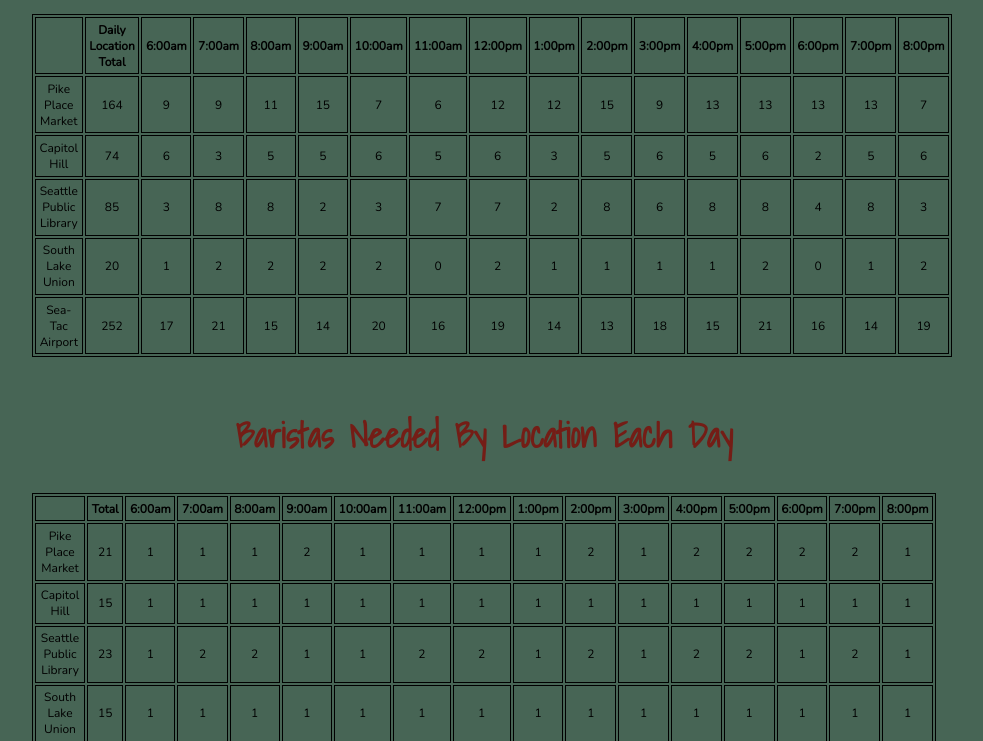
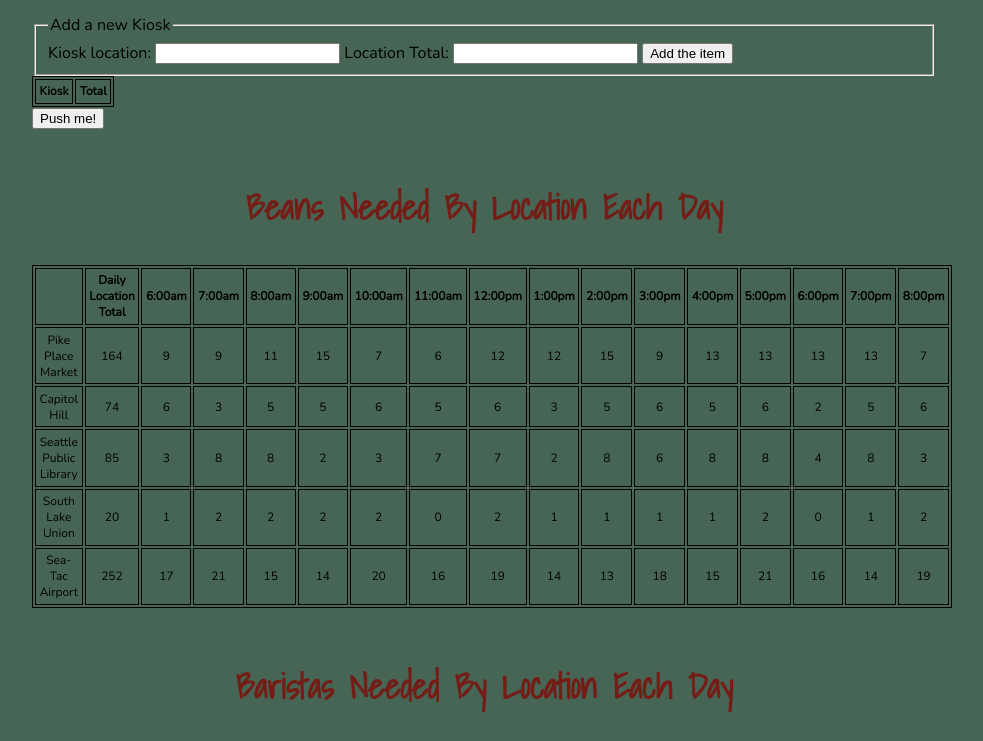
Before and after one commit to meaganmason83/class_8_lab, a plain HTML site: page index.html in a window 1280 px wide. Shown: the part 530-1271 px from the top of the page, without its empty margins (156-1139 px from the left). Drawn offline with nearby package versions, Linux system fonts and the light colour scheme.

Commit message:
adding eventListener and input form

```diff
--- a/app.js
+++ b/app.js
@@ -4,6 +4,8 @@ var allKiosks = [];
 var grandTotals = {
   location: 0
 };
+var form = document.getElementById('form');
+var button = document.getElementById('button');
 
 function Kiosk(name, minCustomer, maxCustomer, averageCups, averagePounds) {
    this.name = name;
@@ -102,8 +104,8 @@ function Kiosk(name, minCustomer, maxCustomer, averageCups, averagePounds) {
     Kiosk.prototype.generateLocationTotals = function() {
         for (var i = 0; i < allKiosks.length; i++) {
           grandTotals.location += allKiosks.totalBeansPerDay;
-          console.log(allKiosks.totalBeansPerDay);
-          console.log(grandTotals.location);
+          // console.log(allKiosks.totalBeansPerDay);
+          // console.log(grandTotals.location);
         }
     };
 
@@ -318,3 +320,9 @@ function makeTable2(arr) {
   }
 }
 makeTable2(allKiosks);
+
+function buttonClick() {
+  alert('The button has been clicked!');
+}
+
+button.addEventListener('click', buttonClick);
--- a/data.html
+++ b/index.html
@@ -6,14 +6,53 @@
     <link href="https://fonts.googleapis.com/css?family=Nunito" rel="stylesheet">
     <link href="https://fonts.googleapis.com/css?family=Shadows+Into+Light" rel="stylesheet">
     <link rel="stylesheet" type="text/css" href="style.css">
-  </head>
-  <body>
+    </head>
+    <body>
     <header>
       <img class='pic' src="https://github.com/codefellows/seattle-201n6/blob/master/class-06-dom--objects--domain_modeling/lab/assets/campfire-coffee.jpg?raw=true">
     </header>
+  <body>
     <main>
-      <h1>Beans Needed By Location Each Day</h1>
-    <table id="populate-table1">
+      <h1>Campfire Coffee Data Page</h1>
+      <form id="form">
+        <fieldset>
+          <legend>Add a new Kiosk</legend>
+
+          <!--make a block-level input  -->
+          <!-- <div> -->
+            <label for="name">Kiosk location:</label>
+            <input type="text" name="name" required>
+          <!-- </div> -->
+
+          <!--everything else in the form will be inline  -->
+          <label for="total">Location Total:</label>
+          <input type="number" name="price" min="0" required>
+
+          <input type="submit" value="Add the item">
+        </fieldset>
+      </form>
+
+      <table id="table">
+            <thead>
+              <tr>
+                <th>Kiosk</th>
+                <th>Total</th>
+              </tr>
+            </thead>
+
+            <tbody id="table-body">
+
+            </tbody>
+
+            <tfoot>
+
+            </tfoot>
+        </table>
+
+        <button id="button">Push me!</button>
+
+        <h1>Beans Needed By Location Each Day</h1>
+        <table id="populate-table1">
         <tr>
           <th></th>
           <th>Daily Location Total</th>
@@ -56,7 +95,7 @@
           <th>8:00pm</th>
         </tr>
       </table>
-  </main>
+      </main>
   <script type="text/javascript" src="app.js">
   </script>
   </body>
```
